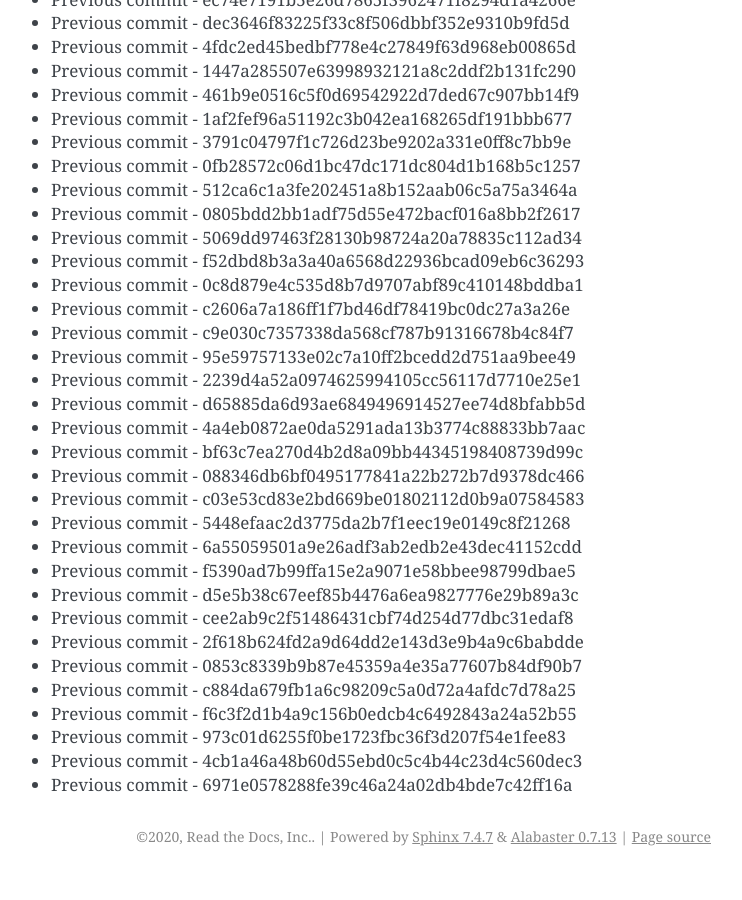
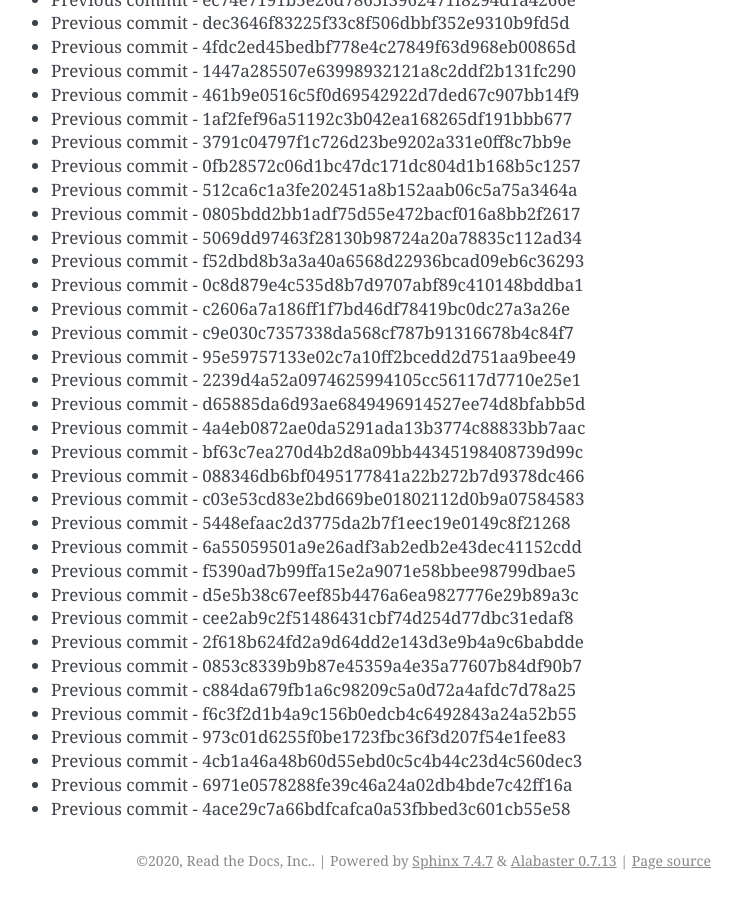
Before and after one commit to readthedocs/rtd-git-stresstest, a Sphinx documentation site: the page built from docs/updates.rst, in a window 1280 px wide and 900 px high, scrolled down 24310 px. Shown: the whole window, without its empty margins (399-1141 px from the left). Built offline with Sphinx 7.4.7, drawn with Linux system fonts in a browser that asks for light colours; before the commit the page ends 25186 px from its top, so only the background shows below that.

Commit message:
Generating commit from previous: 4ace29c7a66bdfcafca0a53fbbed3c601cb55e58

```diff
--- a/docs/updates.rst
+++ b/docs/updates.rst
@@ -1053,3 +1053,4 @@ It can be tested for any performance characteristics.
 * Previous commit - 973c01d6255f0be1723fbc36f3d207f54e1fee83
 * Previous commit - 4cb1a46a48b60d55ebd0c5c4b44c23d4c560dec3
 * Previous commit - 6971e0578288fe39c46a24a02db4bde7c42ff16a
+* Previous commit - 4ace29c7a66bdfcafca0a53fbbed3c601cb55e58
```
